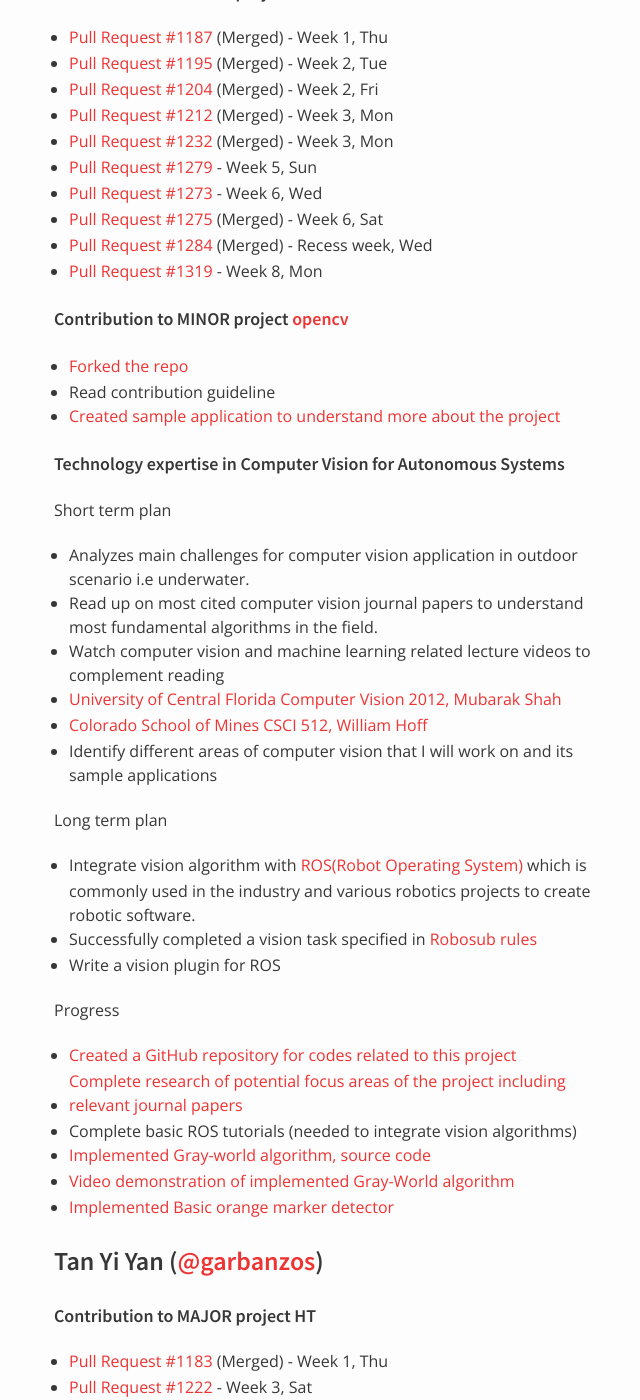
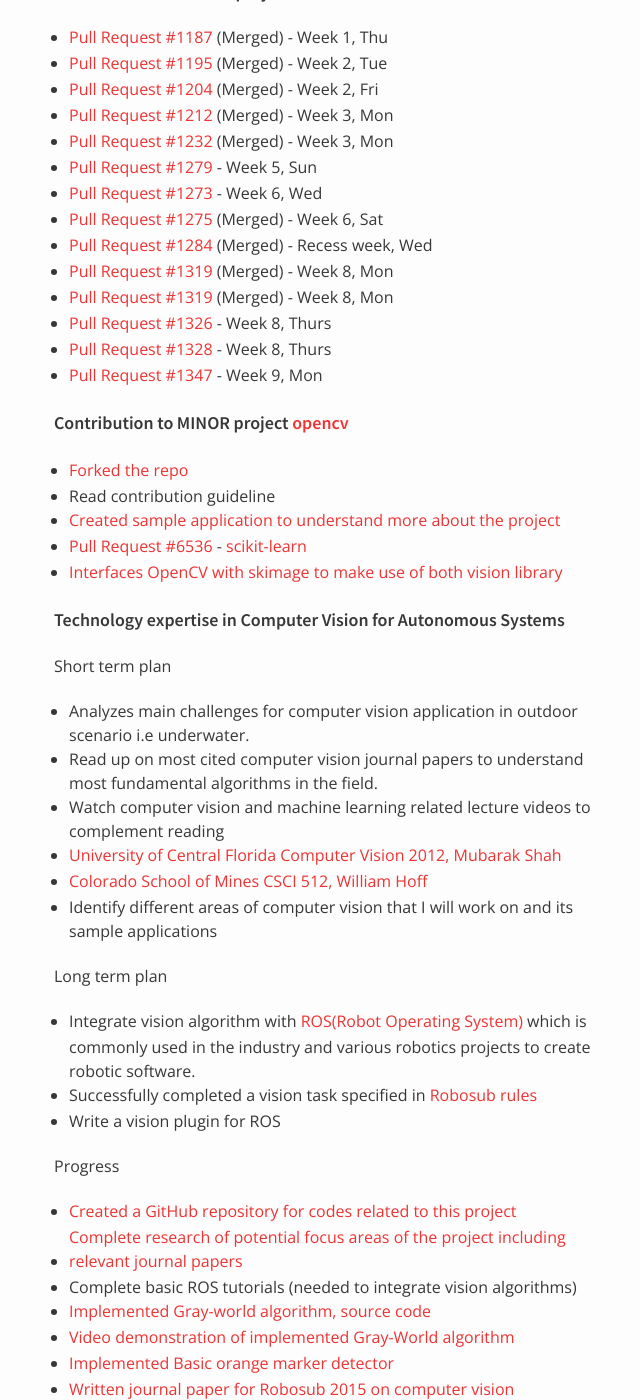
Before and after one commit to nus-oss/cs3281-AY1516S2-website, a Jekyll site: the page built from teams/hubturbo.md, in a window 1280 px wide and 1400 px high, scrolled down 3940 px. Shown: the whole window, without its empty margins (316-956 px from the left). Built offline with Jekyll 4.4.1, drawn with Linux system fonts in a browser that asks for light colours; some of the changed text lies outside the part shown.

Commit message:
Update Soon Jin's progress

```diff
--- a/teams/hubturbo.md
+++ b/teams/hubturbo.md
@@ -168,12 +168,18 @@
 * [Pull Request #1273](https://github.com/HubTurbo/HubTurbo/pull/1273) - Week 6, Wed
 * [Pull Request #1275](https://github.com/HubTurbo/HubTurbo/pull/1275) (Merged) - Week 6, Sat
 * [Pull Request #1284](https://github.com/HubTurbo/HubTurbo/pull/1284) (Merged) - Recess week, Wed
-* [Pull Request #1319](https://github.com/HubTurbo/HubTurbo/pull/1319) - Week 8, Mon
+* [Pull Request #1319](https://github.com/HubTurbo/HubTurbo/pull/1319) (Merged) - Week 8, Mon
+* [Pull Request #1319](https://github.com/HubTurbo/HubTurbo/pull/1319) (Merged) - Week 8, Mon
+* [Pull Request #1326](https://github.com/HubTurbo/HubTurbo/pull/1326) - Week 8, Thurs
+* [Pull Request #1328](https://github.com/HubTurbo/HubTurbo/pull/1328) - Week 8, Thurs
+* [Pull Request #1347](https://github.com/HubTurbo/HubTurbo/pull/1347) - Week 9, Mon
 
 ##### Contribution to MINOR project [opencv](https://github.com/Itseez/opencv)
 - [Forked the repo](https://github.com/jinified/opencv)
 - Read contribution guideline
 - [Created sample application to understand more about the project](https://github.com/jinified/visionx/blob/master/scripts/vision_lib/draw.py)
+- [Pull Request #6536](https://github.com/scikit-learn/scikit-learn/pull/6536) - [scikit-learn](https://github.com/scikit-learn/scikit-learn)
+- [Interfaces OpenCV with skimage to make use of both vision library](https://github.com/jinified/visionx/blob/master/scripts/vision_lib/core.py#L26-L30)
 
 ##### Technology expertise in Computer Vision for Autonomous Systems
 Short term plan
@@ -196,6 +202,9 @@
 - [Implemented Gray-world algorithm, source code](https://github.com/jinified/visionx/blob/master/scripts/prototype.py#L74-L83)
 - [Video demonstration of implemented Gray-World algorithm](https://youtu.be/RJWIXfJJPdc)
 - [Implemented Basic orange marker detector](https://github.com/jinified/visionx/blob/master/scripts/vision_lib/lane_detector.py)
+- [Written journal paper for Robosub 2015 on computer vision](http://higherlogicdownload.s3.amazonaws.com/AUVSI/fb9a8da0-2ac8-42d1-a11e-d58c1e158347/UploadedImages/2015%20RoboSub%20/Journal%20Papers/NatlUSingapore_Journal_RS2015.pdf)
+- [Design banner to explain about the current state of software stack](https://drive.google.com/open?id=0B2qn3kO2bUfUVWQtWkRQVER6RDQ)
+- [Footage of object detection during testing](https://www.facebook.com/bbauv/videos/935345183191362/)
 
 ### Tan Yi Yan ([@garbanzos](https://github.com/garbanzos))
 
```
